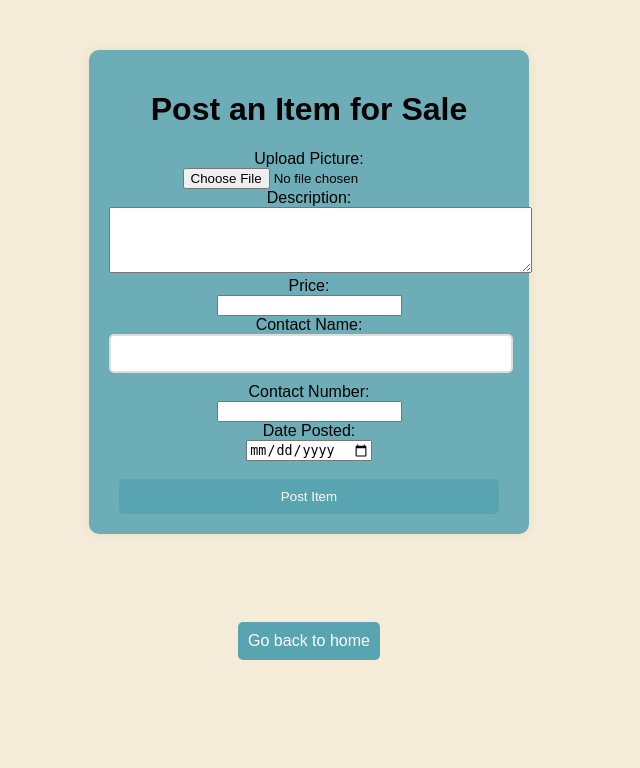
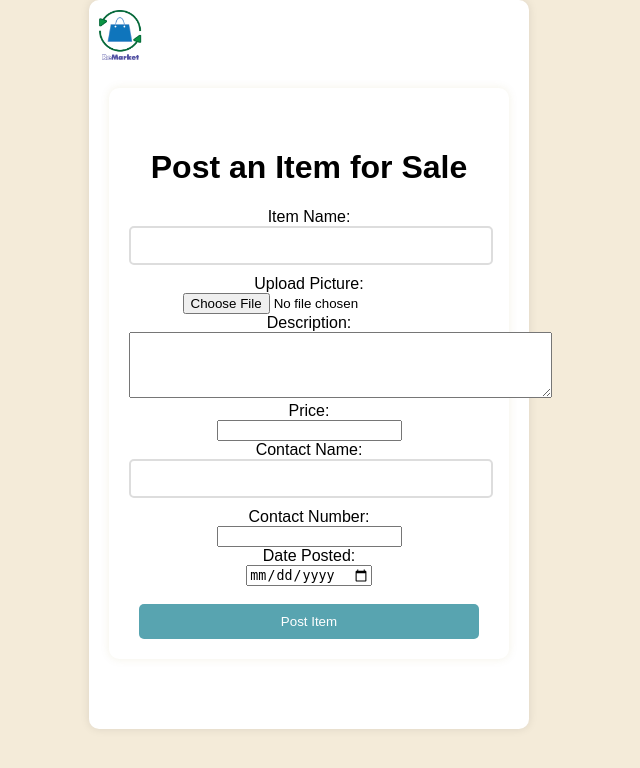
Before and after one commit to Phi1lS/ReMarket-471-Project, a PHP site: page /create_post.html in a window 1280 px wide. Shown: the top 768 px of the page, without its empty margins (331-971 px from the left). Run offline with PHP 8.4, Linux system fonts and the light colour scheme.

Commit message:
Edited front-end of Create Post page
I changed the background of the form to white to align with the other pages.

I also added a box shadow to the page. Debating doing this for the other pages.

Removed the return to home button and replaced it with the ReMarket Logo which is now used to go back to the homepage.

TODO:
Remove "Contact Name" and "Contact Number" fields from the form
modify create_post.php to accomodate this. Also update it to store item names.

```diff
--- a/create_post.html
+++ b/create_post.html
@@ -8,8 +8,16 @@
     <link rel="stylesheet" href="./stylesheets/styles-postItem.css">
 </head>
 <body>
+    <div class="container">
+    <a href="index.html" class="logo-link">
+        <img src="./logo/logo.png" alt="ReMarket Logo" class="logo">
+    </a>
         <form action="./php-scripts/create_post.php" method="post" enctype="multipart/form-data">
+            <div class="form-content">
             <h1>Post an Item for Sale</h1>
+            <label for="item_name" >Item Name: </label>
+            <input type="text" id="item_name" name="item_name" required> <!--Must modify create_post.php script to process item name as part of form submission-->
+            <br>
             <label for="item_picture">Upload Picture:</label>
             <br>
             <input type="file" id="item_picture" name="item_picture" accept="image/*" required>
@@ -34,10 +42,8 @@
             <br>
             <br>
             <input type="submit" value="Post Item">
+        </div>
         </form>
-    <br>
-    <div class="center-button">
-        <a href="index.html">Go back to home</a>
     </div>
 </body>
 </html>
--- a/stylesheets/styles-postItem.css
+++ b/stylesheets/styles-postItem.css
@@ -10,7 +10,7 @@ body {
     max-width: 400px;
     margin: 100px auto 50px;
     padding: 20px;
-    background: #fff;
+    background: #FFFFFF;
     border-radius: 10px;
     box-shadow: 0 0 10px rgba(0, 0, 0, 0.1);
     text-align: center;
@@ -33,7 +33,7 @@ form {
     max-width: 400px;
     margin: 50px auto;
     padding: 20px;
-    background: #6cadb7;
+    background: #FFFFFF;
     border-radius: 10px;
     box-shadow: 0 0 10px rgba(135, 116, 8, 0.1);
     text-align: center;
@@ -52,6 +52,11 @@ form {
 
 .form-footer a:hover {
     text-decoration: underline;
+}
+
+/* Additional styles to make sure the form content does not overlap the logo */
+form .form-content {
+    padding-top: 20px; /* Adjust as necessary */
 }
 
 input[type="text"],
@@ -98,3 +103,12 @@ a:hover {
     text-align: center;
     margin-top: 20px;
 }
+
+.logo-link {
+    background: none;
+    padding: 0;
+    border: none;
+    box-shadow: none;
+    display: inline-block; /* Makes the link align with the top-left corner */
+    text-decoration: none; /* Removes underline from the link */
+}
```
Lines whose indentation alone changed are shown as unchanged.
